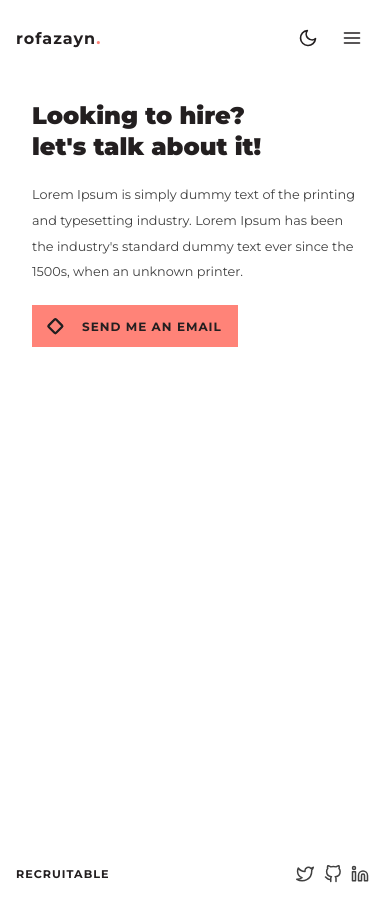
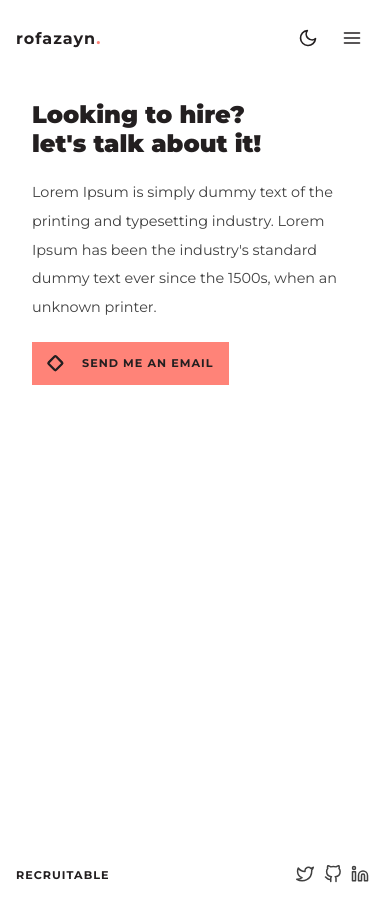
Before and after one commit to rofazayn/portfolio-remastered, a React (Create React App) app: page /hire in a window 390 px wide. Built offline with nearby package versions, Linux system fonts and the light colour scheme.

Commit message:
Updated button responsive layouts and styles

```diff
--- a/src/AppStyled.js
+++ b/src/AppStyled.js
@@ -5,7 +5,40 @@ const SApp = styled.div`
   min-height: 100%;
   position: relative;
   z-index: 1;
-  background: blue;
+
+  h1,
+  .title {
+    font-size: 2.5rem;
+    @media (max-width: 1200px) {
+      font-size: 2.25rem;
+    }
+    @media (max-width: 992px) {
+      font-size: 2rem;
+    }
+    @media (max-width: 768px) {
+      font-size: 1.75rem;
+    }
+    @media (max-width: 576px) {
+      font-size: 1.5rem;
+    }
+  }
+
+  p,
+  .paragraph {
+    font-size: 1.1rem;
+    @media (max-width: 1200px) {
+      font-size: 1.05rem;
+    }
+    @media (max-width: 992px) {
+      font-size: 1rem;
+    }
+    @media (max-width: 768px) {
+      font-size: 0.95rem;
+    }
+    @media (max-width: 576px) {
+      font-size: 0.9rem;
+    }
+  }
 `;
 
 export default SApp;
--- a/src/components/Button/Button.js
+++ b/src/components/Button/Button.js
@@ -23,7 +23,6 @@ const SButton = styled.div`
     display: flex;
     justify-content: center;
     align-items: center;
-    font-size: 14px;
     text-transform: uppercase;
     font-weight: 700;
     letter-spacing: 1px;
@@ -33,9 +32,21 @@ const SButton = styled.div`
     color: ${({ navButton, theme }) =>
       navButton ? theme.colors.primary : theme.colors.primary};
     cursor: pointer;
+    font-size: 0.9rem;
+    @media (max-width: 1200px) {
+      font-size: 0.85rem;
+    }
+    @media (max-width: 992px) {
+      font-size: 0.8rem;
+    }
+    @media (max-width: 768px) {
+      font-size: 0.75rem;
+    }
+    @media (max-width: 576px) {
+      font-size: 0.7rem;
+    }
     @media (max-width: 1440px) {
       padding: ${({ navButton }) => (navButton ? '.25rem' : '.8rem 1rem')};
-      font-size: 12px;
     }
     transition: all ease-in-out 250ms;
     .icon {
--- a/src/components/Hero/Hero.js
+++ b/src/components/Hero/Hero.js
@@ -26,12 +26,7 @@ const SHero = styled.div`
       overflow: hidden;
       .line {
         max-width: 480px;
-        font-size: 2.5rem;
         font-weight: 900;
-        line-height: 1.3;
-        @media (max-width: 768px) {
-          font-size: 1.5rem;
-        }
       }
     }
   }
@@ -52,7 +47,6 @@ const SHero = styled.div`
         line-height: 2;
         @media (max-width: 768px) {
           max-width: 380px;
-          font-size: 0.8rem;
         }
       }
     }
--- a/src/views/Home/Home.js
+++ b/src/views/Home/Home.js
@@ -19,7 +19,8 @@ const SHome = styled.div`
     .image {
       width: 100%;
       max-width: 450px;
-      padding: 1rem;
+      display: flex;
+      align-items: flex-start;
       @media (max-width: 1200px) {
         margin-bottom: 2rem;
       }
```
Also changed, not shown: breakpoints.txt (added).
